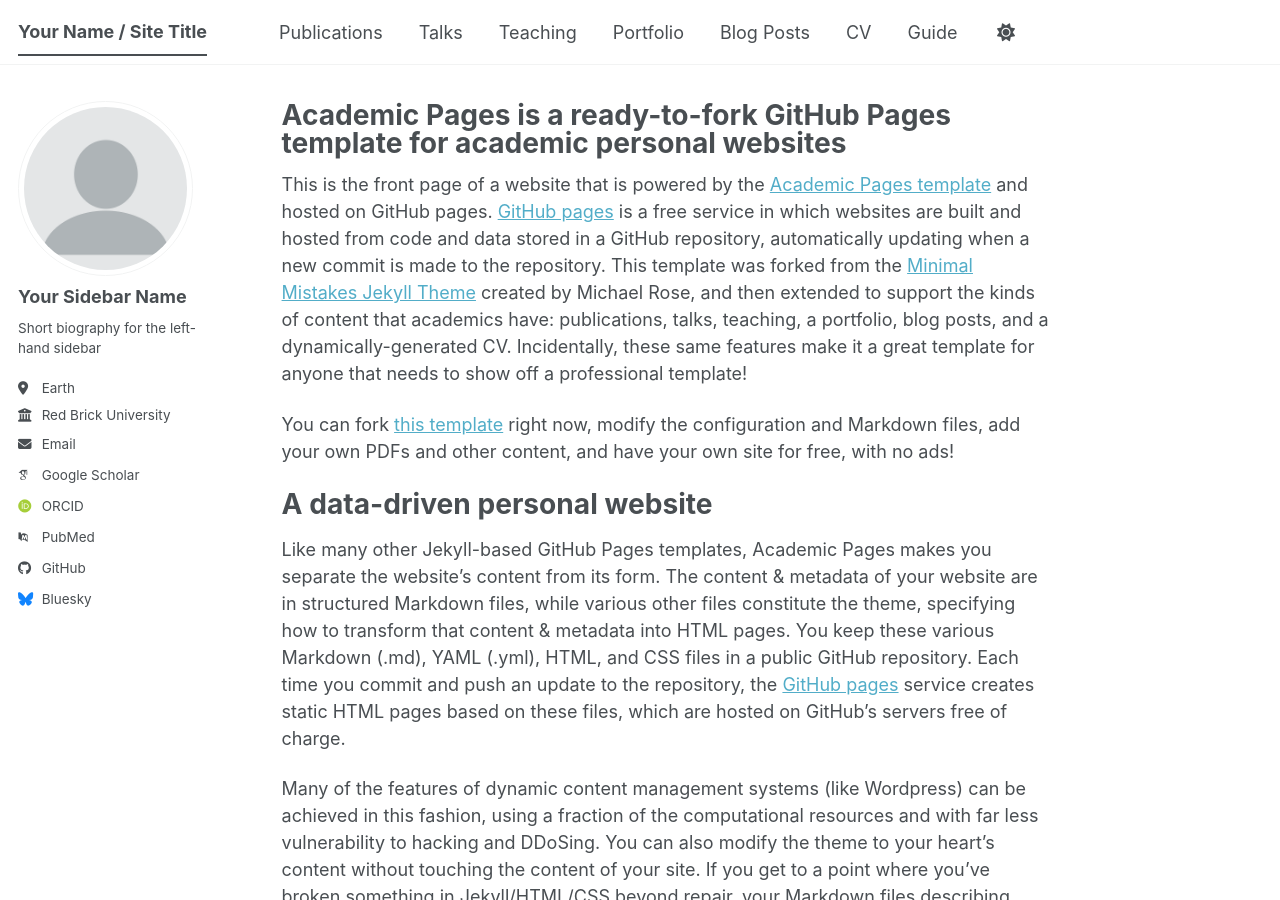
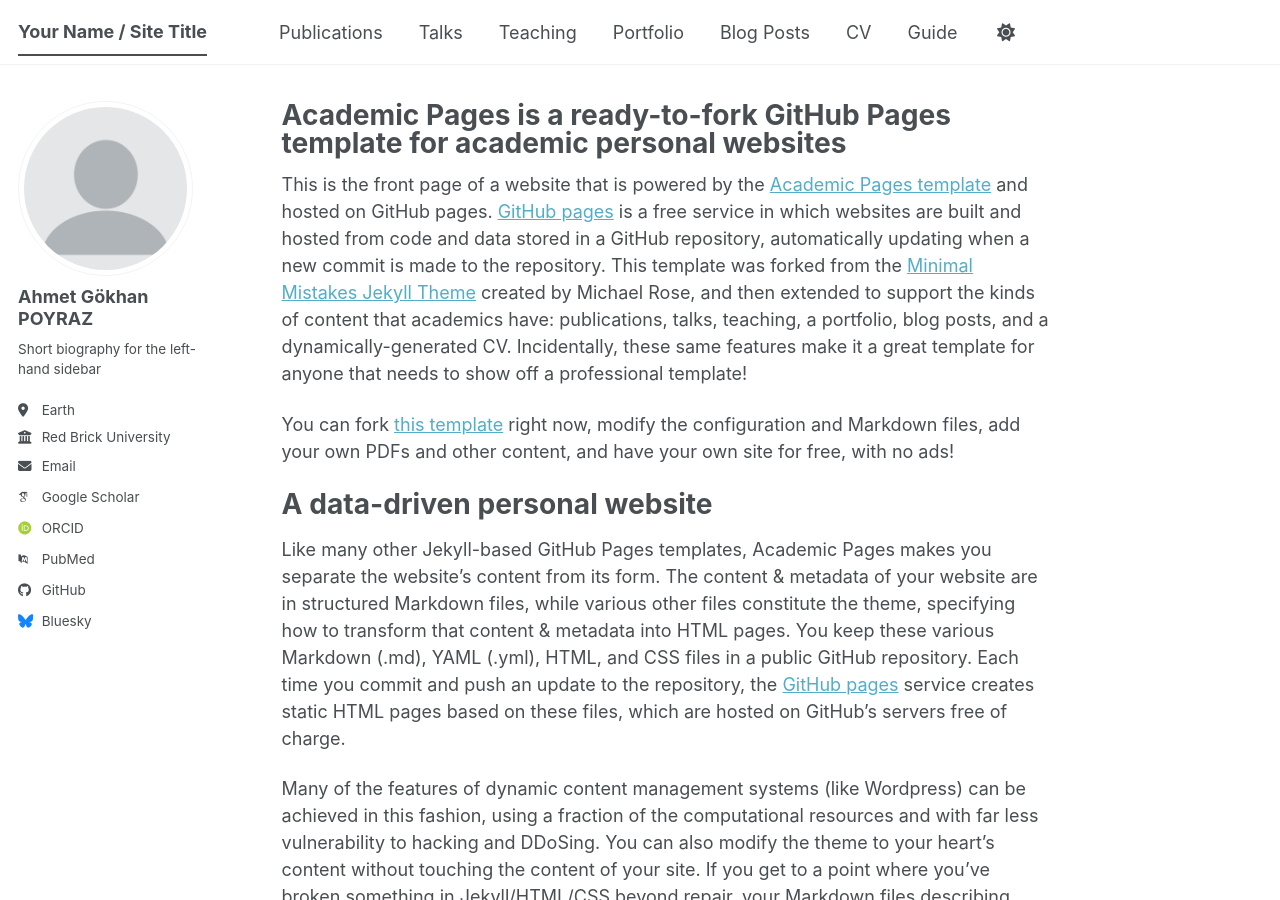
Before and after one commit to agpoyraz/agpoyraz.github.io, a Jekyll site: the page built from _pages/about.md, in a window 1280 px wide and 900 px high. Built offline with Jekyll 4.4.1, drawn with Linux system fonts in a browser that asks for light colours; some web fonts are replaced; a script bundle is joined from its source files by our own code; library files that are not in the unit come from our copies.

Commit message:
Update _config.yml

```diff
--- a/_config.yml
+++ b/_config.yml
@@ -24,7 +24,7 @@
 author:
   # Biographic information
   avatar           : "profile.png"
-  name             : "Your Sidebar Name"
+  name             : "Ahmet Gökhan POYRAZ"
   pronouns         : # example: "she/her"
   bio              : "Short biography for the left-hand sidebar"
   location         : "Earth"
```
